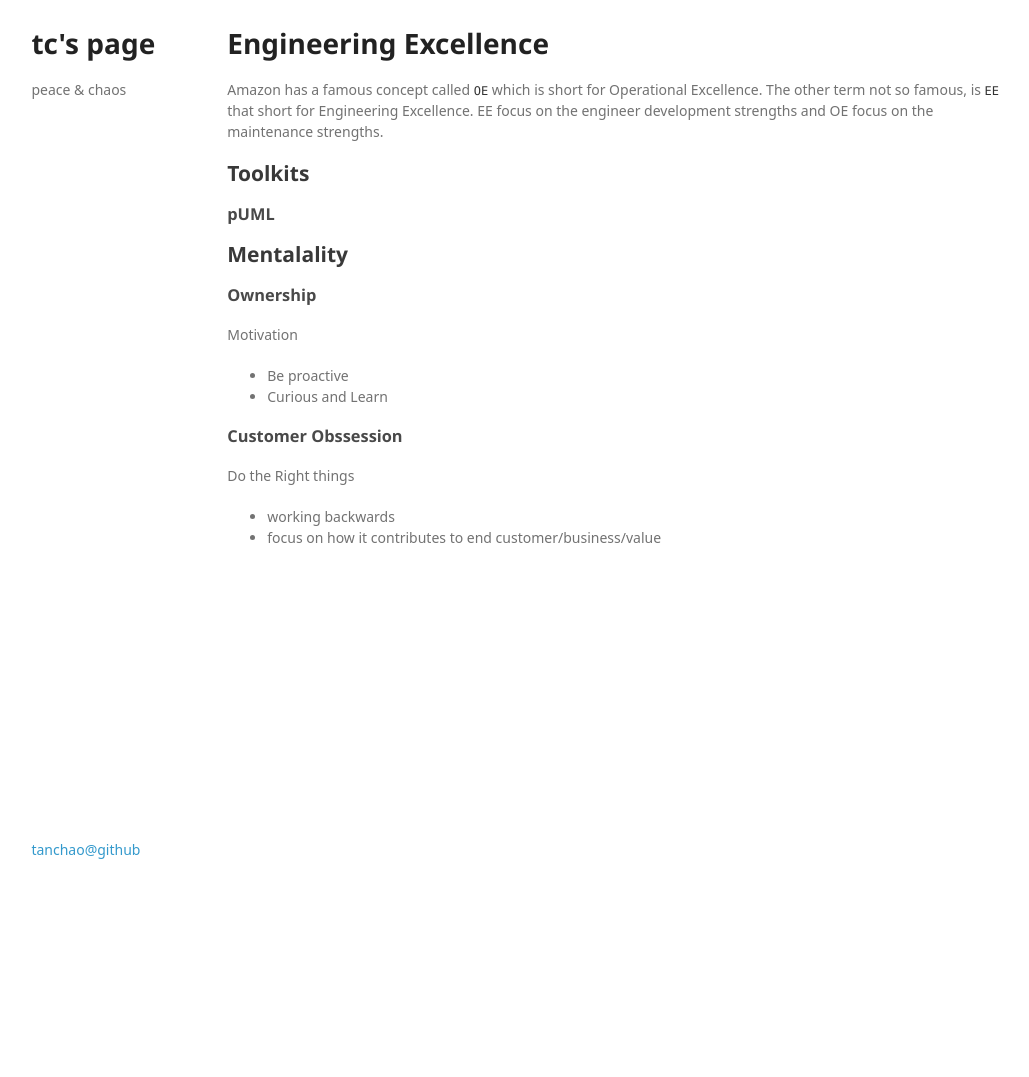
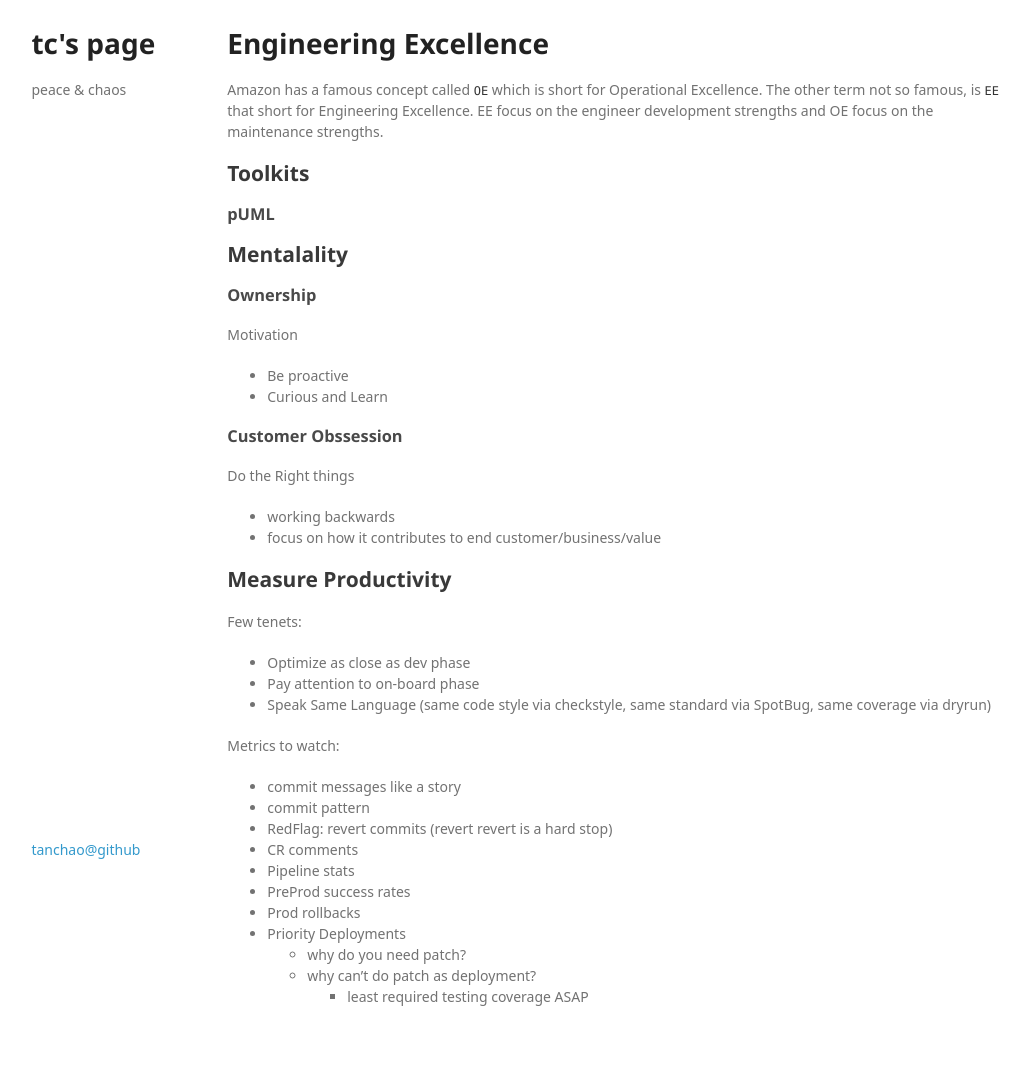
Before and after one commit to tanchao/tanchao.github.io, a Jekyll site: the page built from _posts/2022-02-03-e-e.md, in a window 1280 px wide. Shown: the whole page, without its empty margins (119-1148 px from the left). Built offline with Jekyll 4.4.1, drawn with Linux system fonts in a browser that asks for light colours; some web fonts are replaced; before the commit the page ends 900 px from its top, so only the background shows below that.

Commit message:
add productivity section and else

```diff
--- a/_posts/2022-02-03-e-e.md
+++ b/_posts/2022-02-03-e-e.md
@@ -31,3 +31,23 @@ Do the Right things
 
 - working backwards
 - focus on how it contributes to end customer/business/value
+
+## Measure Productivity
+
+Few tenets:
+- Optimize as close as dev phase
+- Pay attention to on-board phase
+- Speak Same Language (same code style via checkstyle, same standard via SpotBug, same coverage via dryrun)
+
+Metrics to watch:
+- commit messages like a story
+- commit pattern
+- RedFlag: revert commits (revert revert is a hard stop)
+- CR comments
+- Pipeline stats
+- PreProd success rates
+- Prod rollbacks
+- Priority Deployments
+    - why do you need patch?
+    - why can't do patch as deployment?
+        - least required testing coverage ASAP
```
Also changed, not shown: _posts/2021-12-07-principles.md (+1 -0 lines), _posts/2022-01-20-amzn-gems.md (+3 -0 lines).
